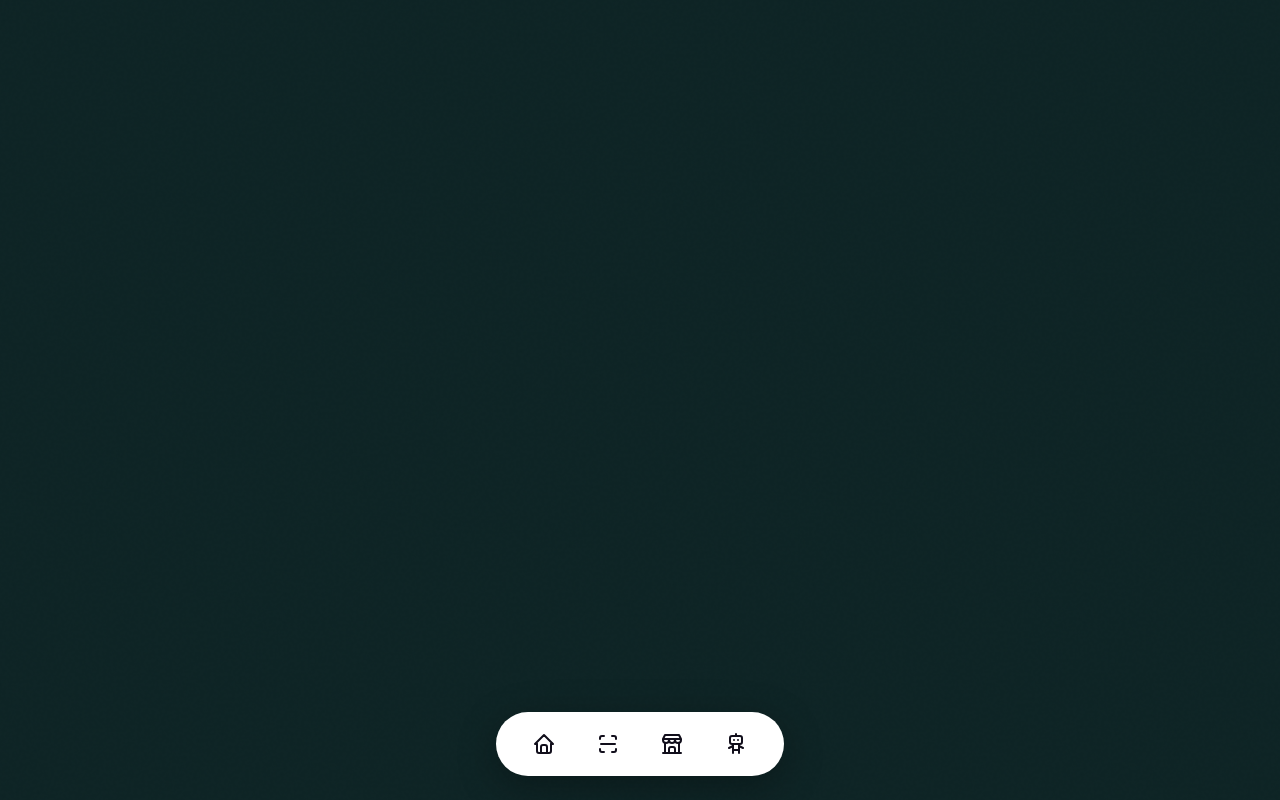
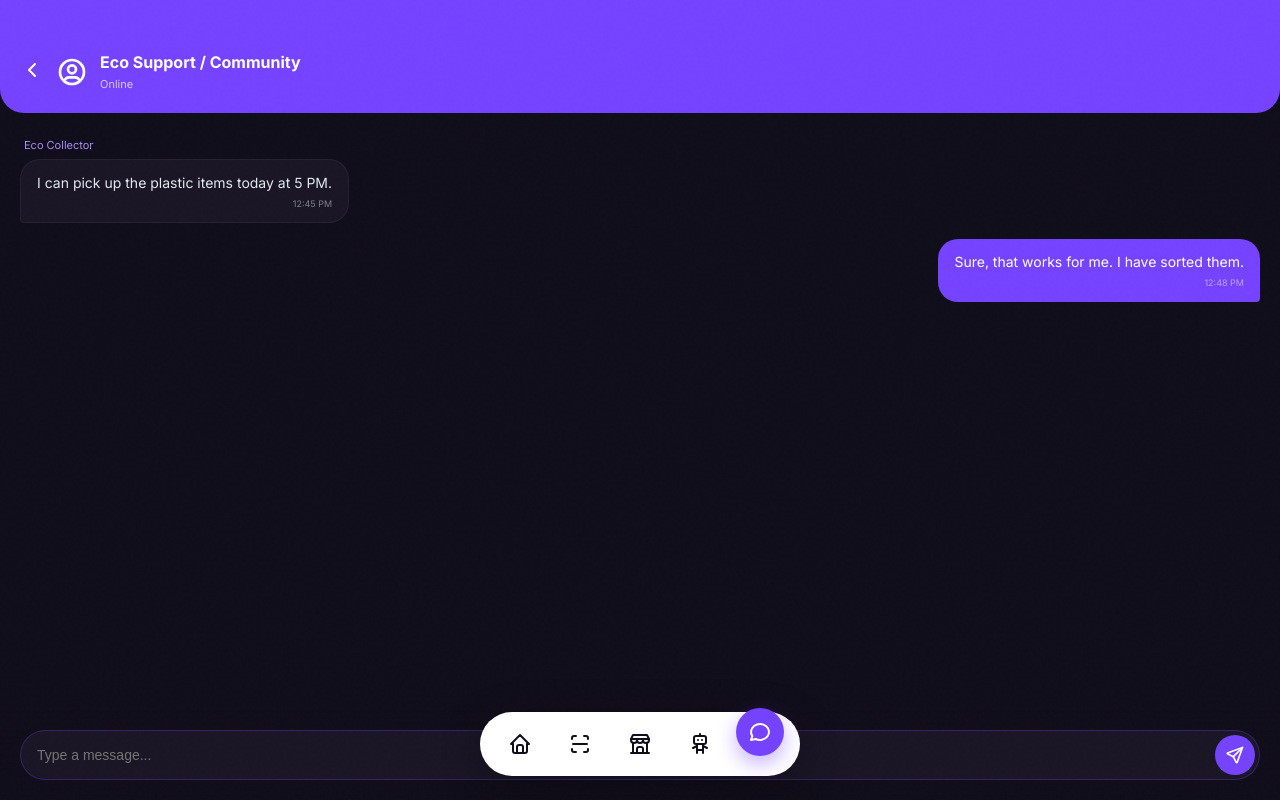
Before and after one commit to Abhishekjain19/Cyclos, a React (Vite) app: page /chat in a window 1280 px wide. Before the commit this address had no page. Built offline with nearby package versions, Linux system fonts and the light colour scheme; sample sign-in values are in the browser's storage.

Commit message:
updated ui of scan page & add of chat section in quick nav

```diff
--- a/src/App.jsx
+++ b/src/App.jsx
@@ -10,6 +10,7 @@ import './index.css';
 
 import ScanPage from './pages/ScanPage';
 import MarketPage from './pages/MarketPage';
+import ChatPage from './pages/ChatPage';
 import BottomNav from './components/BottomNav';
 
 const ProtectedRoute = ({ children }) => {
@@ -40,6 +41,7 @@ function AppRoutes() {
         <Route path="/app" element={<ProtectedRoute><MainPage /></ProtectedRoute>} />
         <Route path="/scanner" element={<ProtectedRoute><ScanPage /></ProtectedRoute>} />
         <Route path="/marketplace" element={<ProtectedRoute><MarketPage /></ProtectedRoute>} />
+        <Route path="/chat" element={<ProtectedRoute><ChatPage /></ProtectedRoute>} />
       </Routes>
       {showNav && <BottomNav />}
     </>
--- a/src/components/BottomNav.css
+++ b/src/components/BottomNav.css
@@ -6,9 +6,9 @@
   background: white;
   display: flex;
   align-items: center;
-  padding: 8px 24px;
+  padding: 8px 16px;
   border-radius: 50px;
-  gap: 16px;
+  gap: 12px;
   box-shadow: 0 10px 40px rgba(0,0,0,0.3);
   z-index: 9999;
 }
--- a/src/components/BottomNav.jsx
+++ b/src/components/BottomNav.jsx
@@ -1,5 +1,5 @@
 import { useNavigate, useLocation } from 'react-router-dom';
-import { TbHome, TbScan, TbBuildingStore, TbRobot } from 'react-icons/tb';
+import { TbHome, TbScan, TbBuildingStore, TbRobot, TbMessageCircle } from 'react-icons/tb';
 import './BottomNav.css';
 
 export default function BottomNav() {
@@ -38,6 +38,12 @@ export default function BottomNav() {
       >
         <TbRobot />
       </div>
+      <div
+         className={`bottom-nav-app__item ${isActive(['/chat']) ? 'scan-active' : ''}`}
+         onClick={() => handleNav('/chat')}
+      >
+        <TbMessageCircle />
+      </div>
     </div>
   );
 }
--- /dev/null
+++ b/src/pages/ChatPage.css
@@ -0,0 +1,153 @@
+.chat-page {
+  min-height: 100vh;
+  background: #110e1b;
+  display: flex;
+  flex-direction: column;
+  padding-bottom: 120px; /* Space for BottomNav on other pages, but navigation hides it? */
+}
+
+.chat-header {
+  background: #7543ff;
+  padding: 50px 20px 20px;
+  display: flex;
+  align-items: center;
+  gap: 12px;
+  border-bottom-left-radius: 24px;
+  border-bottom-right-radius: 24px;
+  color: white;
+}
+
+.chat-back-btn {
+  background: none;
+  border: none;
+  color: white;
+  cursor: pointer;
+}
+
+.chat-header-info {
+  display: flex;
+  align-items: center;
+  gap: 12px;
+}
+
+.chat-user-details {
+  display: flex;
+  flex-direction: column;
+}
+
+.chat-user-name {
+  font-weight: 700;
+  font-size: 16px;
+}
+
+.chat-user-status {
+  font-size: 11px;
+  opacity: 0.7;
+}
+
+.chat-body {
+  flex: 1;
+  padding: 24px 20px;
+  display: flex;
+  flex-direction: column;
+  gap: 16px;
+  overflow-y: auto;
+}
+
+.chat-bubble-container {
+  display: flex;
+  flex-direction: column;
+  max-width: 80%;
+}
+
+.chat-bubble-container.mine {
+  align-self: flex-end;
+}
+
+.chat-bubble-container.theirs {
+  align-self: flex-start;
+}
+
+.chat-bubble-user {
+  font-size: 11px;
+  color: #a78bfa;
+  margin-bottom: 4px;
+  margin-left: 4px;
+}
+
+.chat-bubble {
+  padding: 12px 16px;
+  border-radius: 20px;
+  position: relative;
+  font-size: 14px;
+  line-height: 1.5;
+}
+
+.mine .chat-bubble {
+  background: #7543ff;
+  color: white;
+  border-bottom-right-radius: 4px;
+}
+
+.theirs .chat-bubble {
+  background: #1a1625;
+  color: #e2e8f0;
+  border-bottom-left-radius: 4px;
+  border: 1px solid rgba(255,255,255,0.05);
+}
+
+.chat-bubble-time {
+  display: block;
+  font-size: 9px;
+  opacity: 0.5;
+  margin-top: 4px;
+  text-align: right;
+}
+
+.chat-input-area {
+  position: fixed;
+  bottom: 0;
+  left: 0;
+  right: 0;
+  padding: 20px;
+  background: linear-gradient(to top, #110e1b, transparent);
+  z-index: 10;
+}
+
+.chat-input-pill {
+  background: #1a1625;
+  border: 1.5px solid rgba(117,67,255,0.3);
+  border-radius: 30px;
+  display: flex;
+  align-items: center;
+  padding: 4px 4px 4px 16px;
+  gap: 12px;
+}
+
+.chat-input-pill input {
+  flex: 1;
+  background: transparent;
+  border: none;
+  outline: none;
+  color: white;
+  font-size: 14px;
+  padding: 10px 0;
+}
+
+.chat-send-btn {
+  width: 40px;
+  height: 40px;
+  border-radius: 50%;
+  background: #7543ff;
+  border: none;
+  color: white;
+  display: flex;
+  align-items: center;
+  justify-content: center;
+  cursor: pointer;
+  transition: transform 0.2s;
+}
+
+.chat-send-btn:hover {
+  transform: scale(1.05);
+}
--- /dev/null
+++ b/src/pages/ChatPage.jsx
@@ -0,0 +1,70 @@
+import { useState } from 'react';
+import { useNavigate } from 'react-router-dom';
+import { motion, AnimatePresence } from 'framer-motion';
+import { TbChevronLeft, TbSend, TbUserCircle } from 'react-icons/tb';
+import './ChatPage.css';
+
+const MOCK_CHATS = [
+  { id: 1, user: 'Eco Collector', message: 'I can pick up the plastic items today at 5 PM.', time: '12:45 PM', mine: false },
+  { id: 2, user: 'You', message: 'Sure, that works for me. I have sorted them.', time: '12:48 PM', mine: true },
+];
+
+export default function ChatPage() {
+  const navigate = useNavigate();
+  const [messages, setMessages] = useState(MOCK_CHATS);
+  const [input, setInput] = useState('');
+
+  const handleSend = () => {
+    if (!input.trim()) return;
+    setMessages([...messages, { id: Date.now(), user: 'You', message: input, time: 'Just now', mine: true }]);
+    setInput('');
+  };
+
+  return (
+    <div className="chat-page">
+      <div className="chat-header">
+        <button className="chat-back-btn" onClick={() => navigate(-1)}>
+          <TbChevronLeft size={24} />
+        </button>
+        <div className="chat-header-info">
+          <TbUserCircle size={32} />
+          <div className="chat-user-details">
+             <span className="chat-user-name">Eco Support / Community</span>
+             <span className="chat-user-status">Online</span>
+          </div>
+        </div>
+      </div>
+
+      <div className="chat-body">
+        {messages.map((m) => (
+          <motion.div
+            key={m.id}
+            className={`chat-bubble-container ${m.mine ? 'mine' : 'theirs'}`}
+            initial={{ opacity: 0, y: 10 }}
+            animate={{ opacity: 1, y: 0 }}
+          >
+            {!m.mine && <span className="chat-bubble-user">{m.user}</span>}
+            <div className="chat-bubble">
+              {m.message}
+              <span className="chat-bubble-time">{m.time}</span>
+            </div>
+          </motion.div>
+        ))}
+      </div>
+
+      <div className="chat-input-area">
+        <div className="chat-input-pill">
+          <input
+            placeholder="Type a message..."
+            value={input}
+            onChange={(e) => setInput(e.target.value)}
+            onKeyDown={(e) => e.key === 'Enter' && handleSend()}
+          />
+          <button className="chat-send-btn" onClick={handleSend}>
+            <TbSend size={20} />
+          </button>
+        </div>
+      </div>
+    </div>
+  );
+}
--- a/src/pages/MarketPage.css
+++ b/src/pages/MarketPage.css
@@ -332,13 +332,18 @@
 /* ── Detail footer ───────────────────────────────────────── */
 .mkt-detail__footer {
   position: fixed;
-  bottom: 0; left: 0; right: 0;
+  bottom: 100px;
+  left: 20px;
+  right: 20px;
   padding: 16px 20px;
-  background: linear-gradient(to top, #110e1b 80%, transparent);
+  background: #1a1625;
+  border: 1.5px solid rgba(117,67,255,0.3);
+  border-radius: 50px;
   display: flex;
   align-items: center;
   gap: 16px;
   z-index: 310;
+  box-shadow: 0 10px 30px rgba(0,0,0,0.5);
 }
 .mkt-detail__qty {
   display: flex; align-items: center; gap: 16px;
--- a/src/pages/ScanPage.css
+++ b/src/pages/ScanPage.css
@@ -76,7 +76,7 @@
 .scan-result-card {
   background: #1a1625;
   border-radius: 32px 32px 0 0;
-  padding: 32px 24px;
+  padding: 32px 24px 120px 24px;
   margin-top: auto;
 }
 
@@ -117,7 +117,7 @@
 
 .scan-result-btn {
   background: #a3e635; /* Lime green from image */
-  color: #110e1b;
+  color:white;
   border: none;
   width: 100%;
   padding: 18px;
@@ -130,6 +130,7 @@
 }
 
 .scan-result-btn:hover {
-  background: #bbf7d0;
+  background: #33d16a;
   transform: translateY(-2px);
+  color: whitesmoke;
 }
--- a/src/pages/ScanPage.jsx
+++ b/src/pages/ScanPage.jsx
@@ -79,7 +79,7 @@ export default function ScanPage() {
         </div>
 
         <button className="scan-result-btn">
-          {scanned ? 'Add to bin' : 'Scanning...'}
+          {scanned ? 'Add to bin station' : 'Scanning...'}
         </button>
       </motion.div>
     </div>
```
